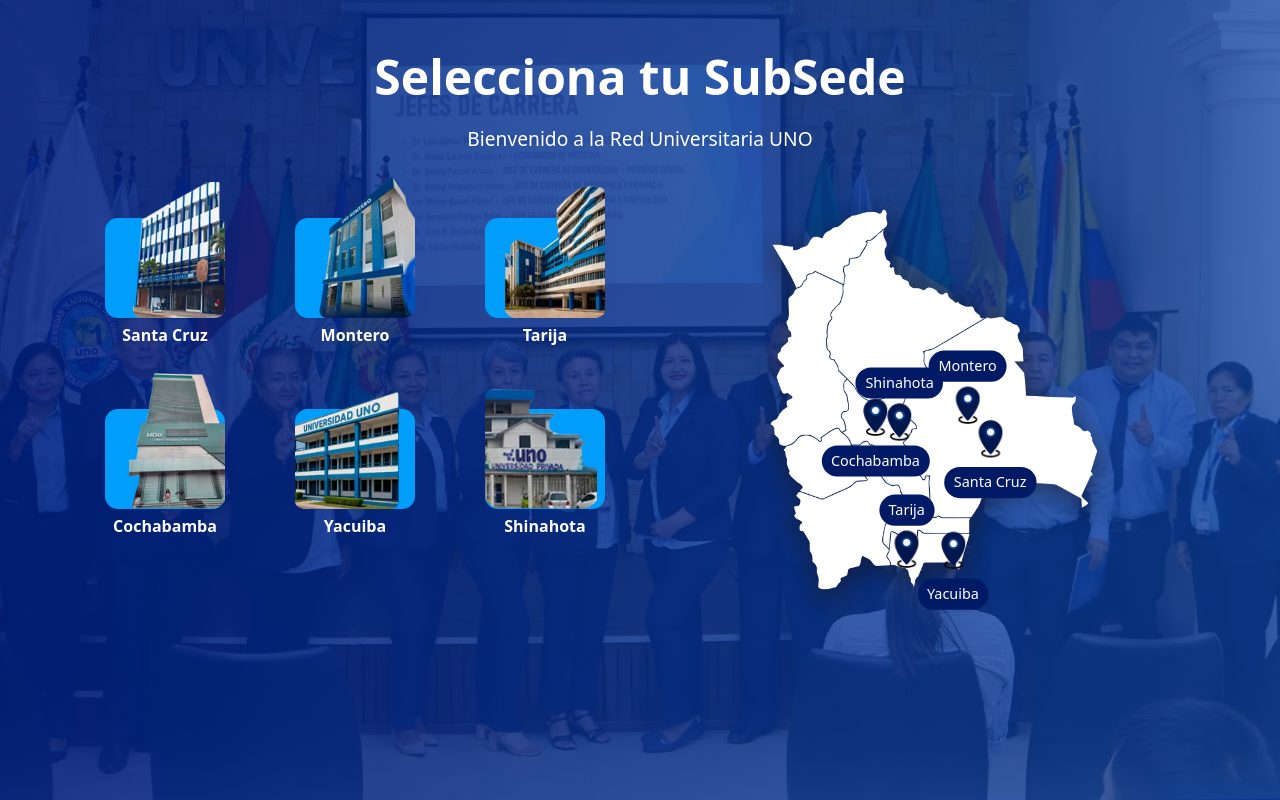
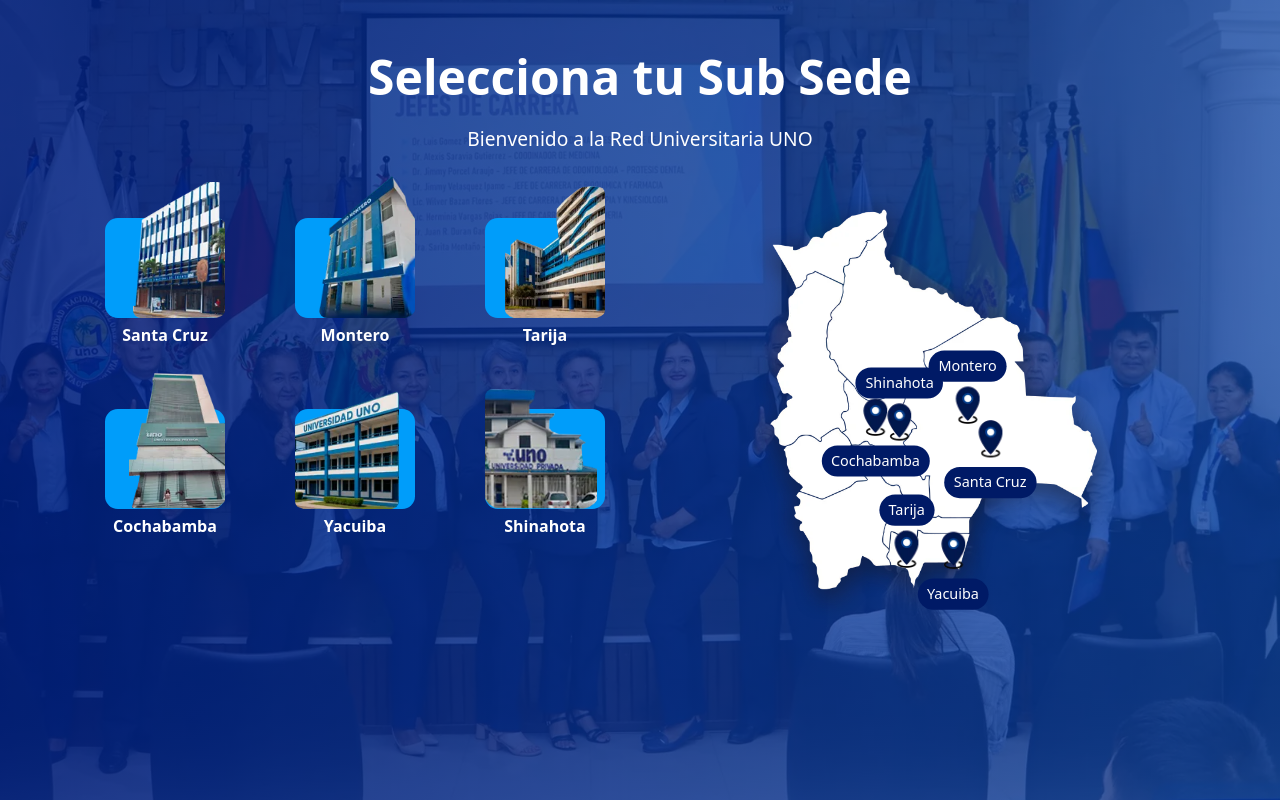
Before and after one commit to WalterCastedo/NuevaWeb, a React (Create React App) app: page / in a window 1280 px wide. Built offline with nearby package versions, Linux system fonts and the light colour scheme.

Commit message:
Actualizacion json

```diff
--- a/src/pages/SeleccionarSede.jsx
+++ b/src/pages/SeleccionarSede.jsx
@@ -72,7 +72,7 @@
             className="fw-bold text-white text-center"
             style={{ fontSize: isMobile ? "2.5em" : "3em" }}
           >
-            Selecciona tu SubSede
+            Selecciona tu Sub Sede
           </h2>
           <p
             className="text-white text-center"
```
